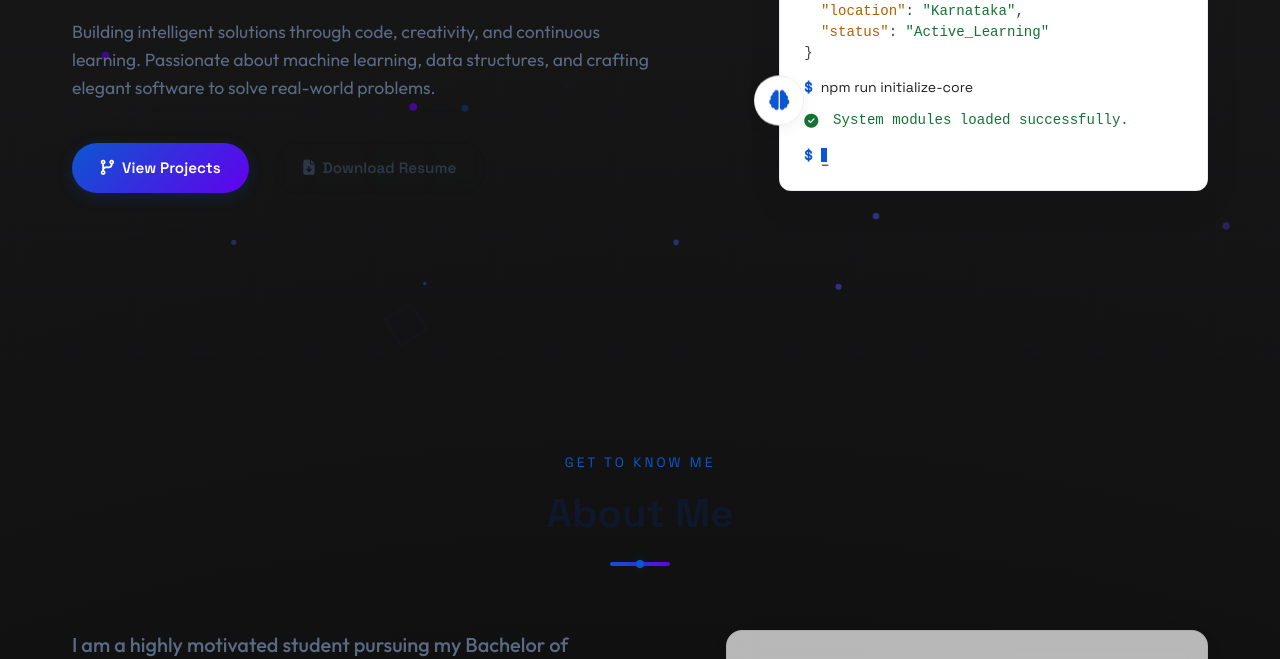
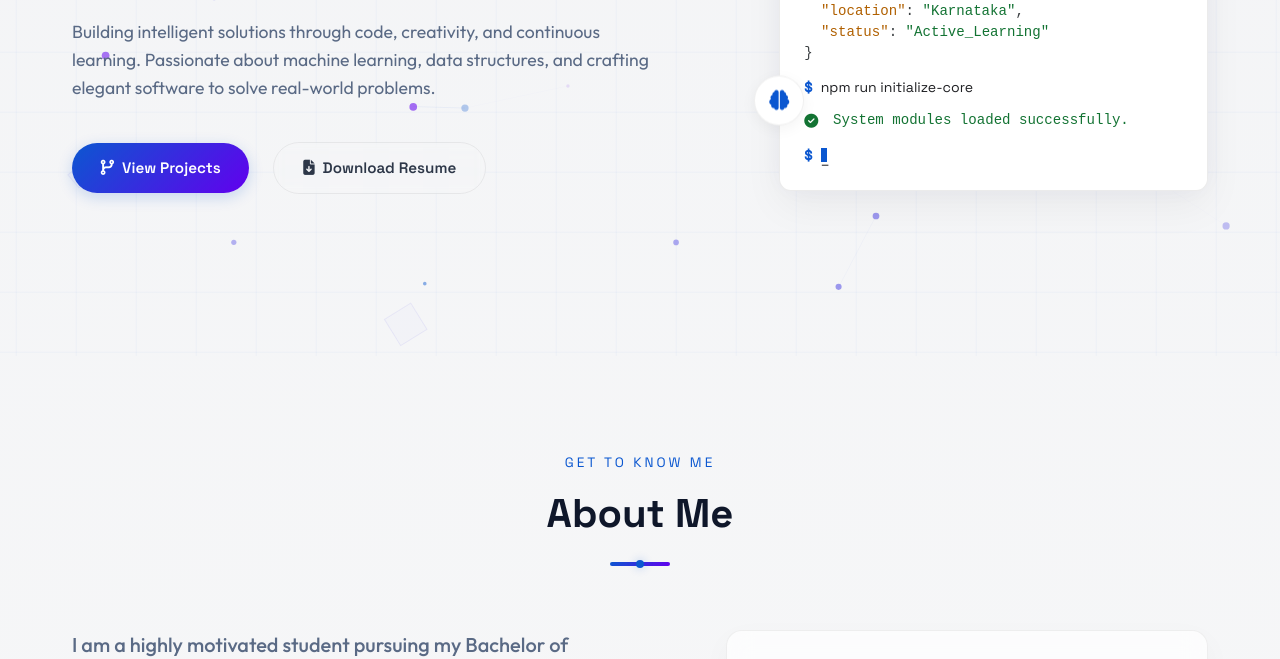
Before and after one commit to sumedhbilgundi25-cyber/E-PORTFOLIO---Sumedh, a plain HTML site: page index.html in a window 1280 px wide. Shown: the part 444-1103 px from the top of the page. Drawn offline with Linux system fonts and the light colour scheme; animation ran at ten frames a second.

Commit message:
Update theme colors in style.css

```diff
--- a/style.css
+++ b/style.css
@@ -8,8 +8,8 @@
    -------------------------------------------------------------------------- */
 :root {
     /* Lite Paper Theme Color Palette */
-    --bg-dark: #000000; /* Black background */;
-    --bg-darker: #1a1a1a;       /* Light gray panel backings */
+    --bg-dark: #fafafa;         /* Clean paper white */
+    --bg-darker: #f3f4f6;       /* Light gray panel backings */
     --bg-card: rgba(255, 255, 255, 0.7); /* Frosted white glass cards */
 
     /* Accents */
```
